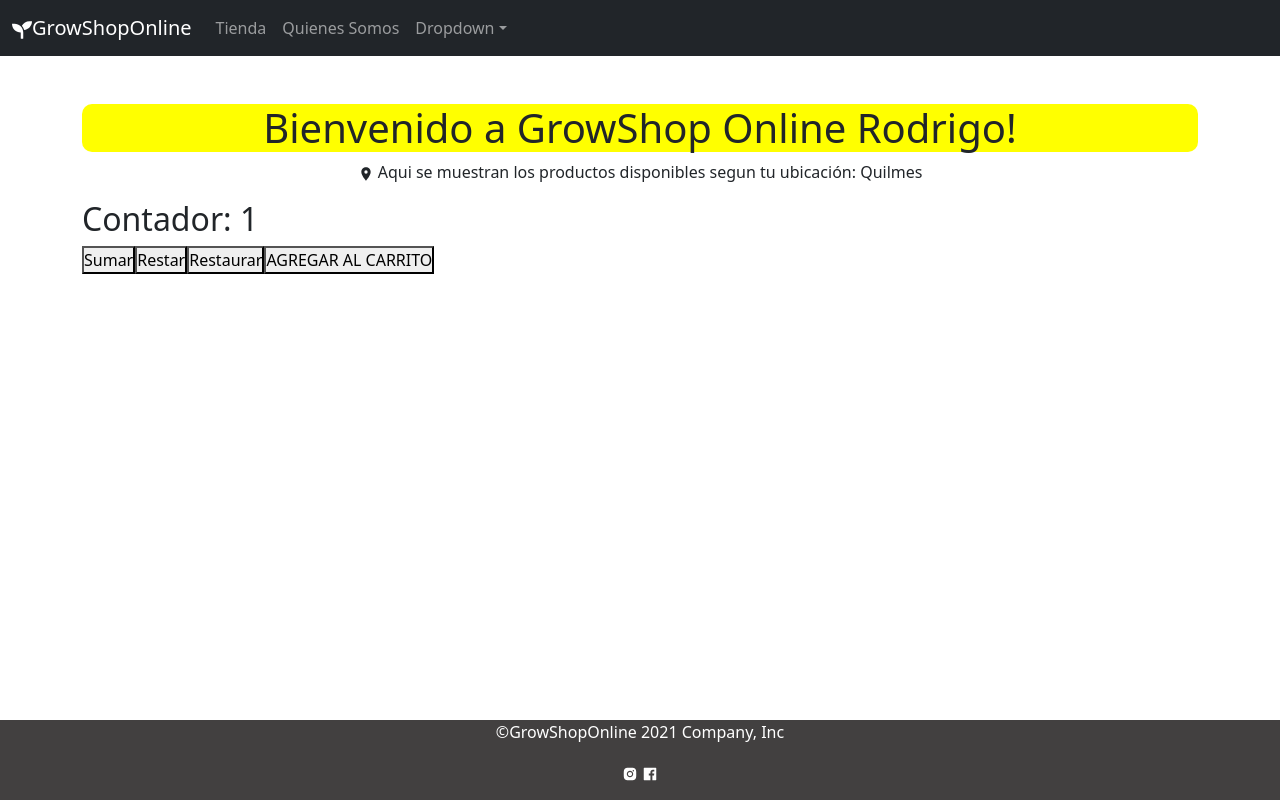
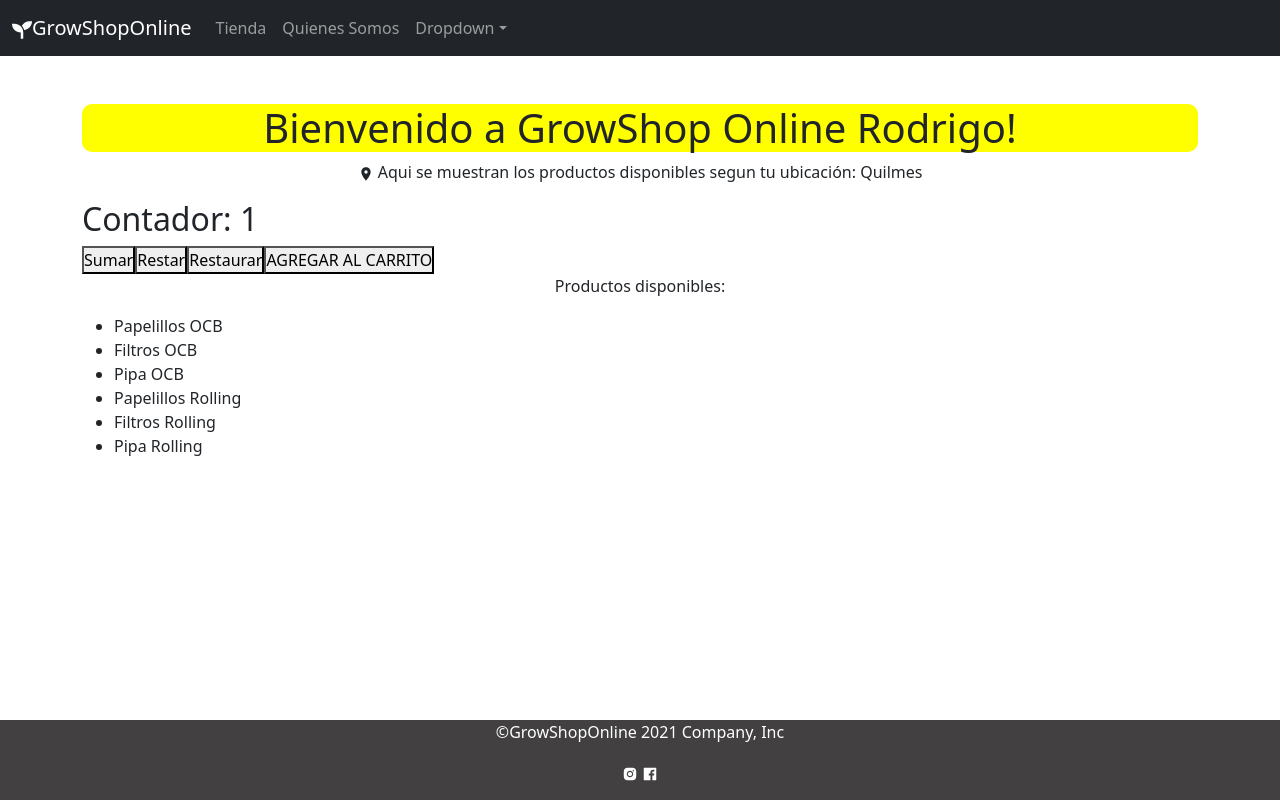
Before and after one commit to Rodrigomdiaz92/GrowShopOnline_React_Diaz, a React (Create React App) app: page / in a window 1280 px wide. Built offline with nearby package versions, Linux system fonts and the light colour scheme.

Commit message:
Desafio 5 - clase : Catálogo con MAPS y Promises - terminado

```diff
--- /dev/null
+++ b/src/components/main/Item.js
@@ -0,0 +1,17 @@
+// Desarrolla la vista de un ítem donde item es de tipo
+
+const Item = (props) => {
+  return (
+    <>
+      {props.datos.map((producto, indice) => {
+        return (
+          <li>
+            {producto.categoria} {producto.nombre}
+          </li>
+        );
+      })}
+    </>
+  );
+};
+
+export default Item;
--- /dev/null
+++ b/src/components/main/ItemList.js
@@ -0,0 +1,16 @@
+import Item from "./Item";
+
+// El componente va a recibir una prop `items` y va a mapear estos `items` al componente `<Item … />`
+
+const ItemList = (props) => {
+  return (
+    <>
+      <p>{props.mensaje}</p>
+      <ul>
+        <Item datos={props.productos} />
+      </ul>
+    </>
+  );
+};
+
+export default ItemList;
--- a/src/components/main/ItemListContainer.js
+++ b/src/components/main/ItemListContainer.js
@@ -1,9 +1,84 @@
+import { useState, useEffect } from "react";
 import { Container } from "react-bootstrap";
 import { MdLocationOn } from "react-icons/md";
 import ItemCount from "./ItemCount";
+import ItemList from "./ItemList";
+
+let productosIniciales = [
+  {
+    id: 1,
+    categoria: "Papelillos",
+    nombre: "OCB",
+    precio: 50,
+    stock: 10,
+    imagen: "ocbimg",
+  },
+  {
+    id: 2,
+    categoria: "Filtros",
+    nombre: "OCB",
+    precio: 20,
+    stock: 10,
+    imagen: "ocbimg",
+  },
+  {
+    id: 3,
+    categoria: "Pipa",
+    nombre: "OCB",
+    precio: 100,
+    stock: 10,
+    imagen: "ocbimg",
+  },
+  {
+    id: 4,
+    categoria: "Papelillos",
+    nombre: "Rolling",
+    precio: 60,
+    stock: 10,
+    imagen: "rollingimg",
+  },
+  {
+    id: 5,
+    categoria: "Filtros",
+    nombre: "Rolling",
+    precio: 40,
+    stock: 10,
+    imagen: "rollingimg",
+  },
+  {
+    id: 6,
+    categoria: "Pipa",
+    nombre: "Rolling",
+    precio: 150,
+    stock: 10,
+    imagen: "rollingimg",
+  },
+];
 
 const ItemListContainer = (greeting) => {
   const miOnAdd = () => {};
+
+  const [loading, setLoading] = useState(true);
+  const [productos, setProductos] = useState([]);
+
+  useEffect(() => {
+    const promesa = new Promise((res, rej) => {
+      setTimeout(() => {
+        res(productosIniciales);
+      }, 5000);
+    });
+
+    promesa
+      .then((respuestaDeLaApi) => {
+        setProductos(productosIniciales);
+      })
+      .catch((errorDeLaApi) => {
+        console.log(errorDeLaApi);
+      })
+      .finally(() => {
+        setLoading(false);
+      });
+  });
 
   return (
     <>
@@ -16,6 +91,12 @@
         </p>
         <ItemCount onAdd={miOnAdd} stock={10} inicio={1} />
       </Container>
+      <Container>
+        <ItemList
+          mensaje={loading ? "Cargando.." : "Productos disponibles:"}
+          productos={productos}
+        />
+      </Container>
     </>
   );
 };
```
